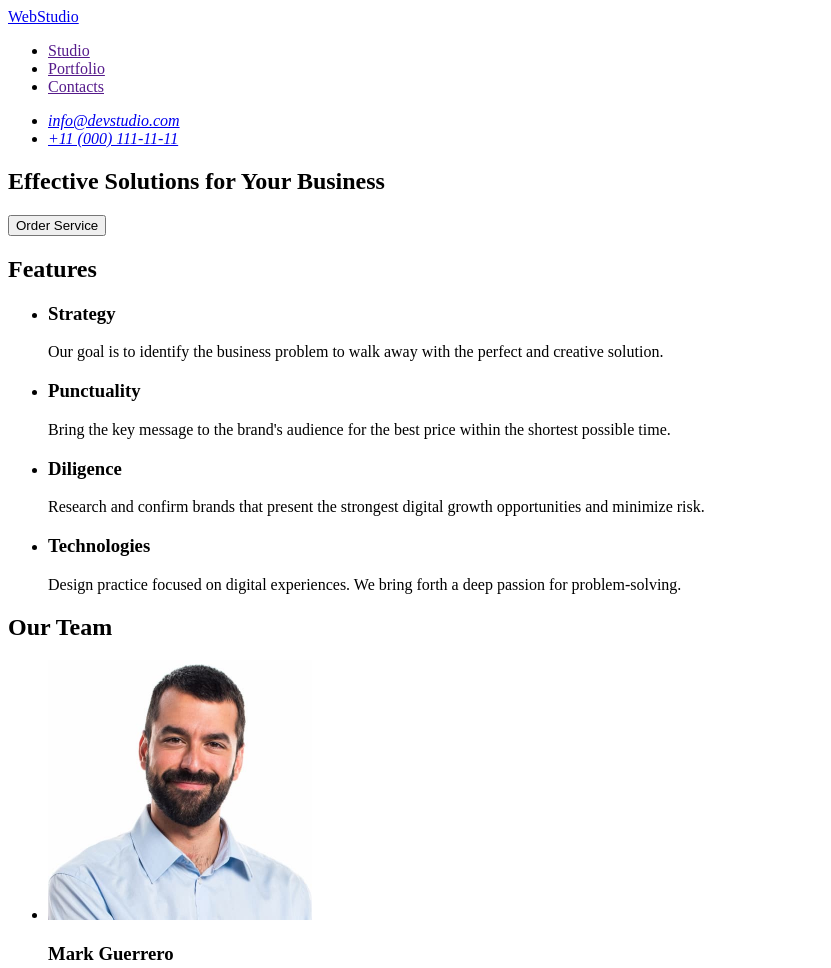
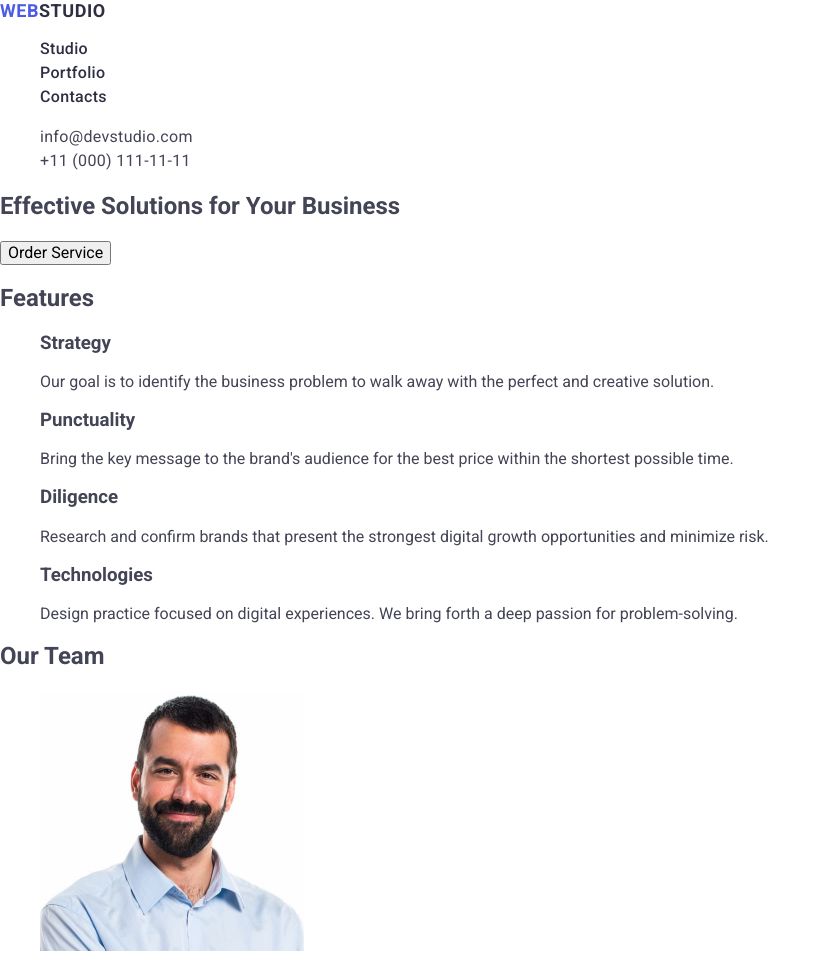
Before and after one commit to YuliiaDemeter/goit-markup-hw-02, a plain HTML site: page index.html in a window 1280 px wide. Shown: the top 968 px of the page, without its empty margins (0-831 px from the left). Drawn offline with nearby package versions, Linux system fonts and the light colour scheme.

Commit message:
add stiles

```diff
--- /dev/null
+++ b/css/styles.css
@@ -0,0 +1,63 @@
+/* font-family: "Raleway", sans-serif;
+font-family: "Roboto", sans-serif; */
+
+body {
+  font-family: 'Roboto', sans-serif;
+  color: #434455;
+  background-color: #fff;
+}
+
+ul,
+ol {
+  list-style-type: none;
+}
+
+a {
+  text-decoration: none;
+}
+
+.logo {
+  font-weight: 700;
+  font-size: 18px;
+
+  // line-height: 21px;
+  line-height: 1.17;
+  letter-spacing: 0.03em;
+  text-transform: uppercase;
+  color: #4d5ae5;
+}
+
+.header-logo .logo-part {
+  color: #2e2f42;
+}
+
+.footer-logo .logo-part {
+  color: #f4f4fd;
+}
+
+.nav-link {
+  font-weight: 500;
+  font-size: 16px;
+  line-height: 24px;
+  line-height: 1.5;
+  letter-spacing: 0.02em;
+  color: #2e2f42;
+}
+
+.contacts {
+  font-style: normal;
+}
+
+.contacts-link {
+  font-size: 16px;
+  line-height: 1.5;
+  letter-spacing: 0.02em;
+  color: #434455;
+}
+
+.contacts-link:hover,
+.contacts-link:focus,
+.nav-link:hover,
+.nav-link:focus {
+  color: #404bbf;
+}
--- a/index.html
+++ b/index.html
@@ -4,21 +4,50 @@
     <meta charset="UTF-8" />
     <meta name="viewport" content="width=device-width, initial-scale=1.0" />
     <title>WebStudio</title>
+
+    <link
+      rel="stylesheet"
+      href="https://cdnjs.cloudflare.com/ajax/libs/modern-normalize/2.0.0/modern-normalize.min.css"
+      integrity="sha512-4xo8blKMVCiXpTaLzQSLSw3KFOVPWhm/TRtuPVc4WG6kUgjH6J03IBuG7JZPkcWMxJ5huwaBpOpnwYElP/m6wg=="
+      crossorigin="anonymous"
+      referrerpolicy="no-referrer"
+    />
+
+    <link rel="preconnect" href="https://fonts.googleapis.com" />
+    <link rel="preconnect" href="https://fonts.gstatic.com" crossorigin />
+    <link
+      href="https://fonts.googleapis.com/css2?family=Raleway:wght@700&family=Roboto:wght@400;500;700&display=swap"
+      rel="stylesheet"
+    />
+
+    <link rel="stylesheet" href="css/styles.css" />
   </head>
   <body>
-    <header>
-      <nav>
-        <a href="./index.html">WebStudio</a>
-        <ul>
-          <li><a href="">Studio</a></li>
-          <li><a href="">Portfolio</a></li>
-          <li><a href="">Contacts</a></li>
+    <header class="page-header">
+      <nav class="header-nav">
+        <a class="logo header-logo" href="./index.html"
+          >Web<span class="logo-part">Studio</span>
+        </a>
+        <ul class="nav-list">
+          <li class="nav-item">
+            <a class="nav-link" href="./index.html">Studio</a>
+          </li>
+          <li class="nav-item"><a class="nav-link" href="">Portfolio</a></li>
+          <li class="nav-item"><a class="nav-link" href="">Contacts</a></li>
         </ul>
       </nav>
-      <address>
-        <ul>
-          <li><a href="mailto:info@devstudio.com">info@devstudio.com</a></li>
-          <li><a href="tel:+110001111111">+11 (000) 111-11-11</a></li>
+      <address class="contacts">
+        <ul class="contacts-list">
+          <li class="contacts-item">
+            <a class="contacts-link" href="mailto:info@devstudio.com"
+              >info@devstudio.com</a
+            >
+          </li>
+          <li class="contacts-item">
+            <a class="contacts-link" href="tel:+110001111111"
+              >+11 (000) 111-11-11</a
+            >
+          </li>
         </ul>
       </address>
     </header>
@@ -105,8 +134,10 @@
         </ul>
       </section>
     </main>
-    <footer>
-      <a href="./index.html">WebStudio</a>
+    <footer class="page-footer">
+      <a class="logo footer-logo" href="./index.html"
+        >Web<span class="logo-part">Studio</span>
+      </a>
       <p>
         Increase the flow of customers and sales for your business with digital
         marketing & growth solutions.
```
